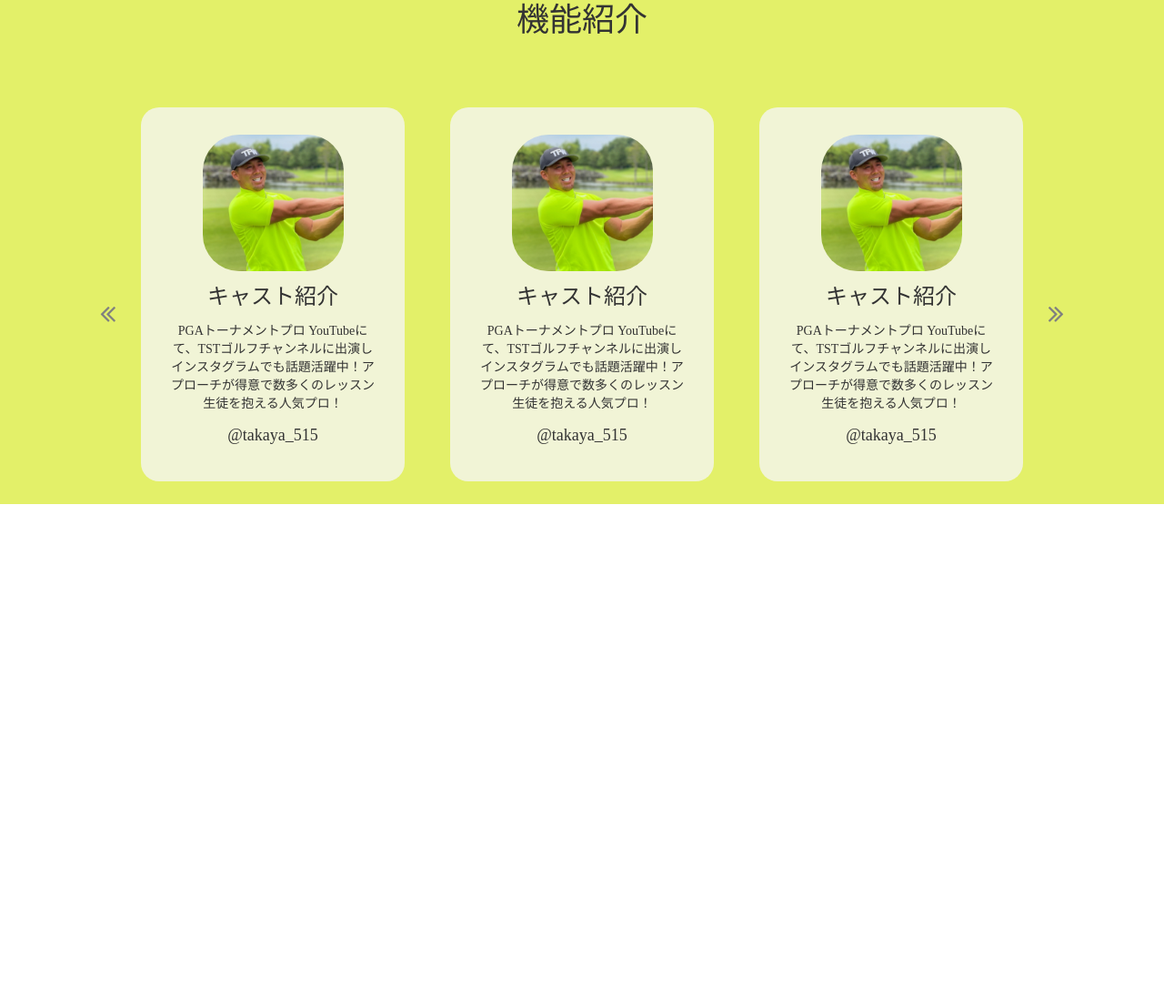
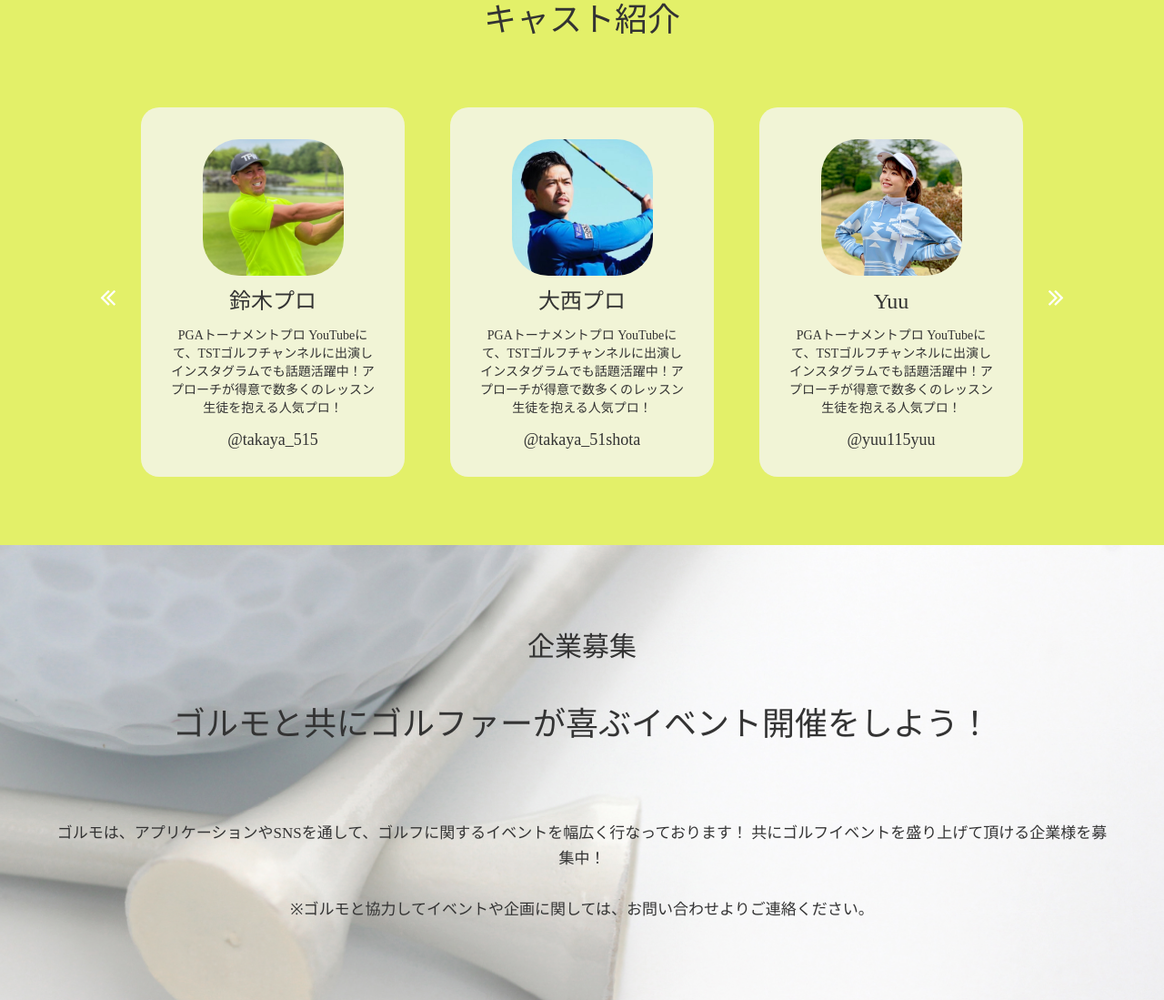
Before and after one commit to HauMinh/golmo, a plain HTML site: page index.html in a window 1280 px wide. Shown: the part 3132-4231 px from the top of the page at 91% size. Before the commit the page ends 3696 px from the top, so only its background shows below. Drawn offline with nearby package versions, Linux system fonts and the light colour scheme.

Commit message:
upload code

```diff
--- a/css/style.css
+++ b/css/style.css
@@ -148,21 +148,6 @@
     width: 95%;
     margin: auto;
 }
-/* .container .row .heading-section{
-    width: 60%;
-    text-align: center;
-    margin: auto;
-}
-.container .row .heading-section h1{
-   padding-top: 30px;
-   font-size: 42px;
-}
-.container .row .heading-section p{
-    color: #3d3d3d;
-    padding-top: 15px;
-    font-size: 17px;
-    line-height:1.5 ;
- } */
 
 
 .content-section{
@@ -247,12 +232,14 @@
   list-style: none;
   margin-left: 130px;
   margin-right: 130px;
+  margin-bottom: 0;
+  padding-bottom: 50px;
 }
-.card_item .card_content li{
+.card_item .card_content .col{
   flex: 1;
   background-color: #F1F4D6;
   margin: 25px;
-  padding: 30px;
+  padding: 35px 30px 20px 30px;
   text-align: center;
   border-radius: 20px 20px 20px 20px ;
 
@@ -262,24 +249,25 @@
   max-width: 155px;
   width: 100%;
 }
-.card_item .card_content li h3{
+.card_item .card_content .col h3{
 margin-top: 15px;
 margin-bottom: 15px;
 }
-.card_item .card_content li p{
+.card_item .card_content .col p{
   margin-bottom: 15px;
 }
-.card_item .card_content li h4{
+
+.card_item .card_content .col h4{
 
 }
 .slick-control{
   position: absolute;
-  top: 50%;
+  top: 42%;
   display: block;
   z-index: 9;
   cursor: pointer;
   font-size: 30px;
-  color: gray;
+  color: white;
 }
 .slick-left{
   left: -20px;
@@ -288,7 +276,31 @@ margin-bottom: 15px;
   right:  -20px;
 }
 
-
+/* ***** */
+.recruitment{
+    display: flex;
+    background-image: url(../imgs/content/tuyendung.png);
+    background-position: center;
+    background-repeat: no-repeat;
+    background-size: cover;
+    height: 500px;
+    width: 100%;
+    align-items: center;
+    justify-content: center;
+}
+.recruitment .intro{
+    text-align: center;
+    margin-left: 60px;
+    margin-right: 60px;
+}
+.recruitment .intro h1{
+    margin-top: 50px;
+    margin-bottom: 85px;
+}
+.recruitment .intro p{
+    line-height: 28px;
+    font-size: 17px;
+}
 
 /* responsive */
 @media only screen and (max-width: 992px){
--- a/index.html
+++ b/index.html
@@ -82,12 +82,6 @@
         </article>
         <article class="container">
             <div class="row">
-                <!-- <div class="heading-section">
-                    <h1>Our <span>Blog</span></h1>
-                    <p>
-                        Tỷ lệ doanh thu của các công ty phát triển ra nước ngoài của Việt Nam thường được cho là từ 20% trở lên. Trong hoàn cảnh đó, các kỹ sư của NAL luôn duy trì động lực làm việc cao.
-                    </p>
-                </div> -->
                 <div class="content-section">
                     <div class=" card">
                         <img src="imgs/content/golf_event.jpg" alt="phone">
@@ -170,50 +164,61 @@
             <!-- ............... -->
             <div class="card_item">
                 <div class="cast_introduction">
-                    <h1>機能紹介</h1>
+                    <h1>キャスト紹介</h1>
                 </div>
-                <ul class="card_content">
-                    <li>
+                <div class="card_content">
+                    <div class="col">
                         <div>
                             <img src="imgs/content/img1.png" alt="anh">
-                        <h3>キャスト紹介</h3>
+                            <h3>鈴木プロ</h3>
                             <p>
                                 PGAトーナメントプロ YouTubeにて、TSTゴルフチャンネルに出演しインスタグラムでも話題活躍中！アプローチが得意で数多くのレッスン生徒を抱える人気プロ！
                             </p>
                             <h4>@takaya_515</h4>
                         </div>
-                    </li>
-                    <li>
+                    </div>
+                    <div class="col">
                         <div>
-                            <img src="imgs/content/img1.png" alt="anh">
-                        <h3>キャスト紹介</h3>
+                            <img src="imgs/content/img2.png" alt="anh">
+                            <h3>大西プロ</h3>
                             <p>
                                 PGAトーナメントプロ YouTubeにて、TSTゴルフチャンネルに出演しインスタグラムでも話題活躍中！アプローチが得意で数多くのレッスン生徒を抱える人気プロ！
                             </p>
-                        <h4>@takaya_515</h4>
+                            <h4>@takaya_51shota</h4>
                         </div>
-                    </li>
-                    <li>
+                    </div>
+                    <div class="col">
                         <div>
-                            <img src="imgs/content/img1.png" alt="anh">
-                        <h3>キャスト紹介</h3>
+                            <img src="imgs/content/img3.png" alt="anh">
+                            <h3>Yuu</h3>
                             <p>
                                 PGAトーナメントプロ YouTubeにて、TSTゴルフチャンネルに出演しインスタグラムでも話題活躍中！アプローチが得意で数多くのレッスン生徒を抱える人気プロ！
                             </p>
-                        <h4>@takaya_515</h4>
+                            <h4>@yuu115yuu</h4>
                         </div>
-                    </li>
-                    <li>
+                    </div>
+                    <div class="col">
                         <div>
-                            <img src="imgs/content/img1.png" alt="anh">
-                        <h3>キャスト紹介</h3>
+                            <img src="imgs/content/img4.png" alt="anh">
+                            <h3>yoshimi</h3>
                             <p>
                                 PGAトーナメントプロ YouTubeにて、TSTゴルフチャンネルに出演しインスタグラムでも話題活躍中！アプローチが得意で数多くのレッスン生徒を抱える人気プロ！
                             </p>
-                        <h4>@takaya_515</h4>
+                            <h4>golf_ yoshimi</h4>
                         </div>
-                    </li>
-                </ul>
+                    </div>
+                </div>
+             </div>
+        </article>
+        <article class="recruitment">
+            <div class="intro">
+                <h2>企業募集</h2>
+                <h1>ゴルモと共にゴルファーが喜ぶイベント開催をしよう！</h1>
+                <p>
+                    ゴルモは、アプリケーションやSNSを通して、ゴルフに関するイベントを幅広く行なっております！
+                    共にゴルフイベントを盛り上げて頂ける企業様を募集中！<br><br>
+                    ※ゴルモと協力してイベントや企画に関しては、お問い合わせよりご連絡ください。
+                </p>
             </div>
         </article>
 
```
Also changed, not shown: imgs/content/tuyendung.png (added). Lines whose indentation alone changed are shown as unchanged.
